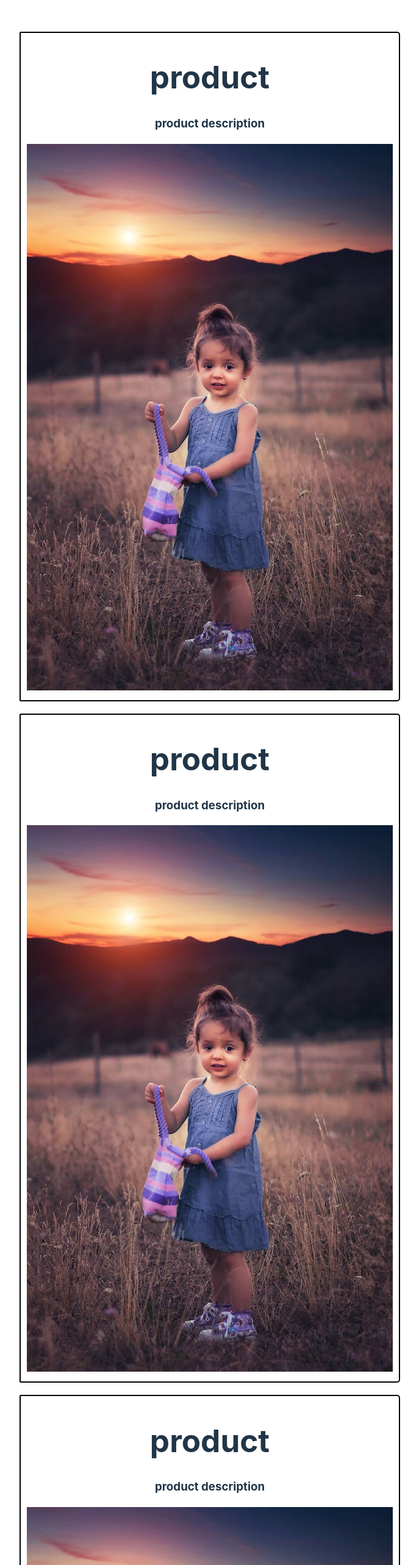
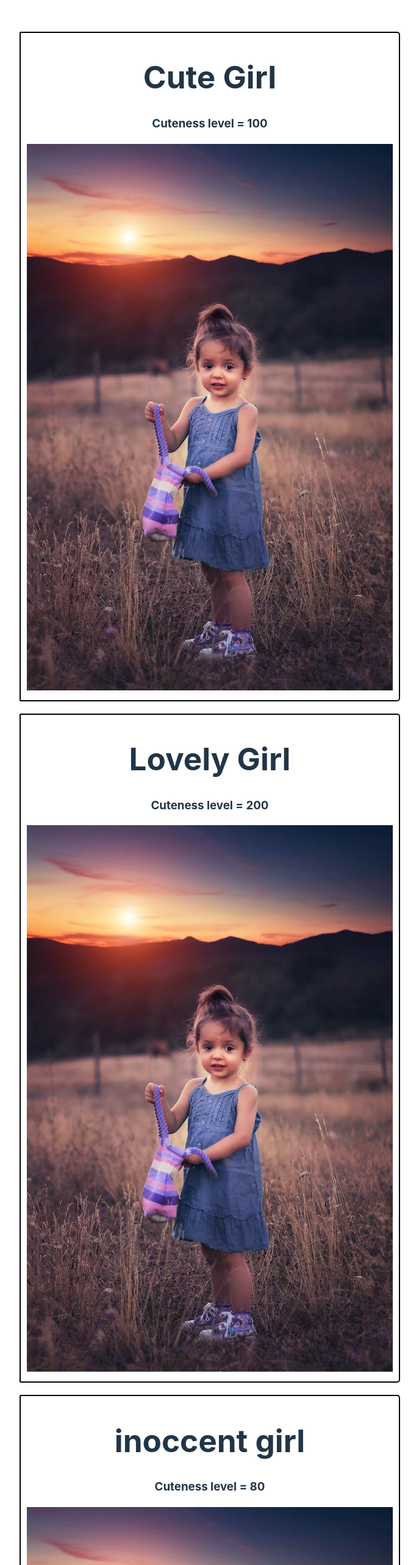
Before and after one commit to vashishtkumar/ReactJS, a React (Vite) app in the folder my_first_react_app/: page / in a window 1280 px wide. Shown: the top 2566 px of the page at 61% size, without its empty margins (296-983 px from the left). Built offline with nearby package versions, Linux system fonts and the light colour scheme.

Commit message:
props(properties ) dynamic data

```diff
--- a/my_first_react_app/src/product.jsx
+++ b/my_first_react_app/src/product.jsx
@@ -1,10 +1,10 @@
 import photo from "./assets/photo.jpg"
 import "./product.css"
-export default function Product(){
+export default function Product(props){
     return (
         <div className="Product">
-        <h1>product</h1>
-        <h3>product description</h3>
+        <h1>{props.title}</h1>
+        <h3>Cuteness level = {props.cuteness}</h3>
         <img src={photo} alt="a cute baby" className="photo"></img>
         </div>
     )
--- a/my_first_react_app/src/productTab.jsx
+++ b/my_first_react_app/src/productTab.jsx
@@ -3,9 +3,9 @@ import Product from "./product";
 function MulProduct(){
 return(
     <>
-    <Product/>
-    <Product></Product>
-    <Product/>
+    <Product title="Cute Girl" cuteness="100"/>
+    <Product title="Lovely Girl" cuteness={200}></Product>
+    <Product title="inoccent girl" cuteness="80"/>
     </>
 )
 }
```
